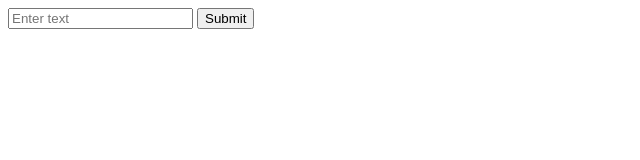
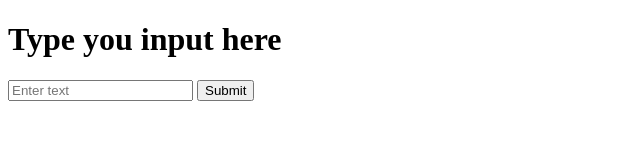
Before and after one commit to 19Shridhar/COG_GN22CDBDS002_11_1_AI_Cloud-Node-js-Tasks, a website: page public/index.html in a window 1280 px wide. Shown: the whole page, without its empty margins (0-640 px from the left). Drawn offline with Linux system fonts and the light colour scheme.

Commit message:
updated index.html

```diff
--- a/public/index.html
+++ b/public/index.html
@@ -1,6 +1,8 @@
 <!DOCTYPE html>
 <html>
     <body>
+        <h1>Type you input here</h1>
+
         <form action="/output" method="post">
             <input type="text" name="sentence" placeholder="Enter text">
 
```
